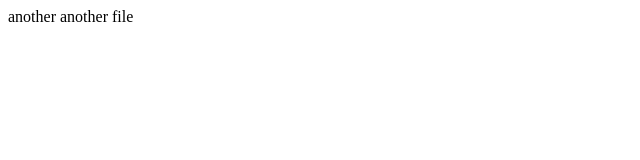
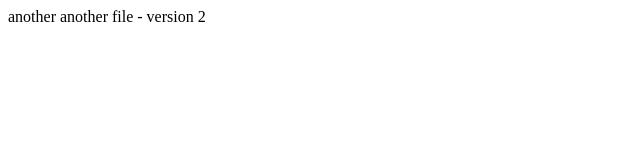
Before and after one commit to LecarreGavini/web-dev-1, a plain HTML site: page another-another.html in a window 1280 px wide. Shown: the full height of the page, 0-640 px from the left. Drawn offline with Linux system fonts and the light colour scheme.

Commit message:
Update another-another.html

```diff
--- a/another-another.html
+++ b/another-another.html
@@ -8,7 +8,7 @@
 </head>
 
 <body>
-	another another file
+	another another file - version 2
 </body>
 
 </html>
```
